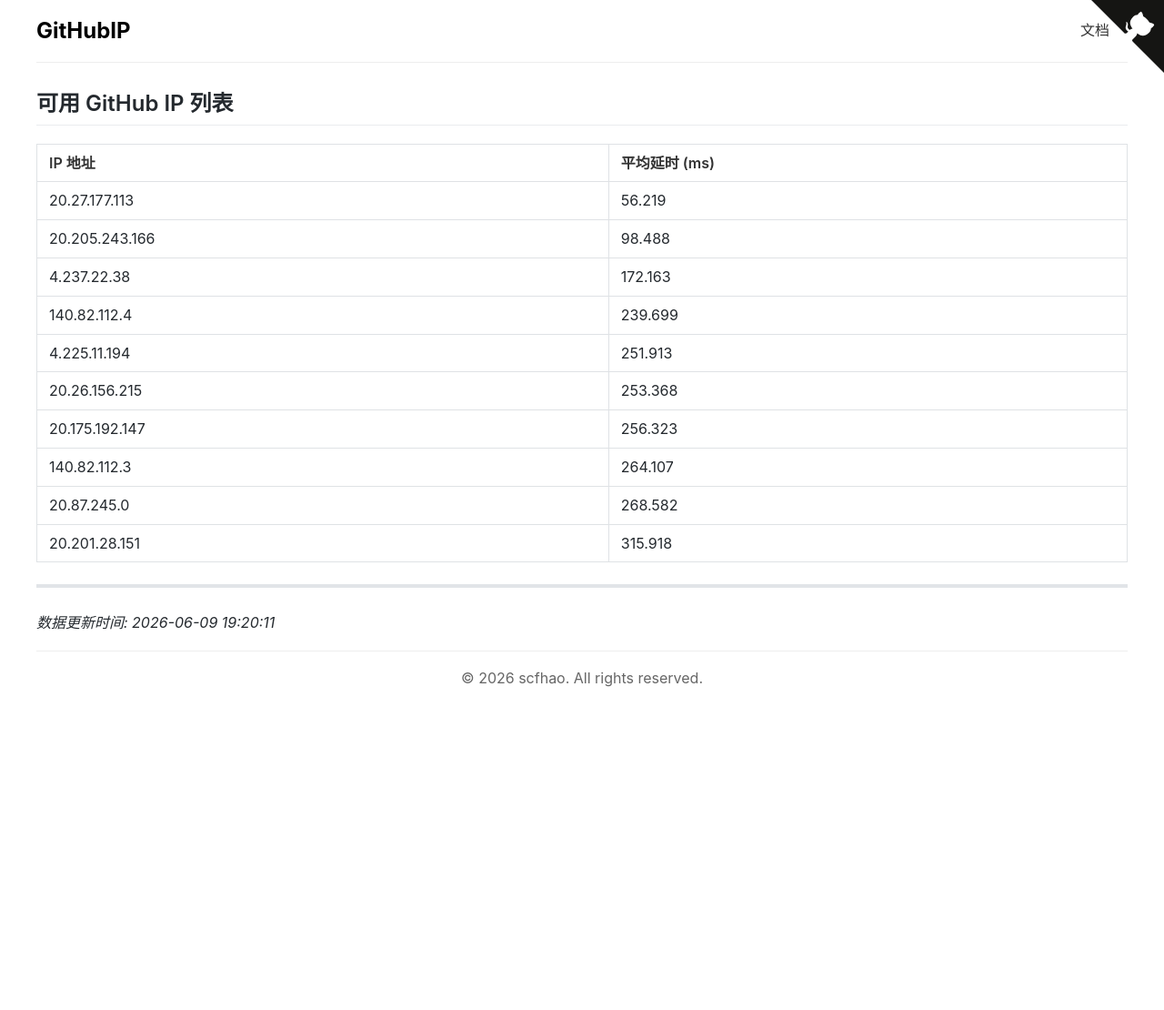
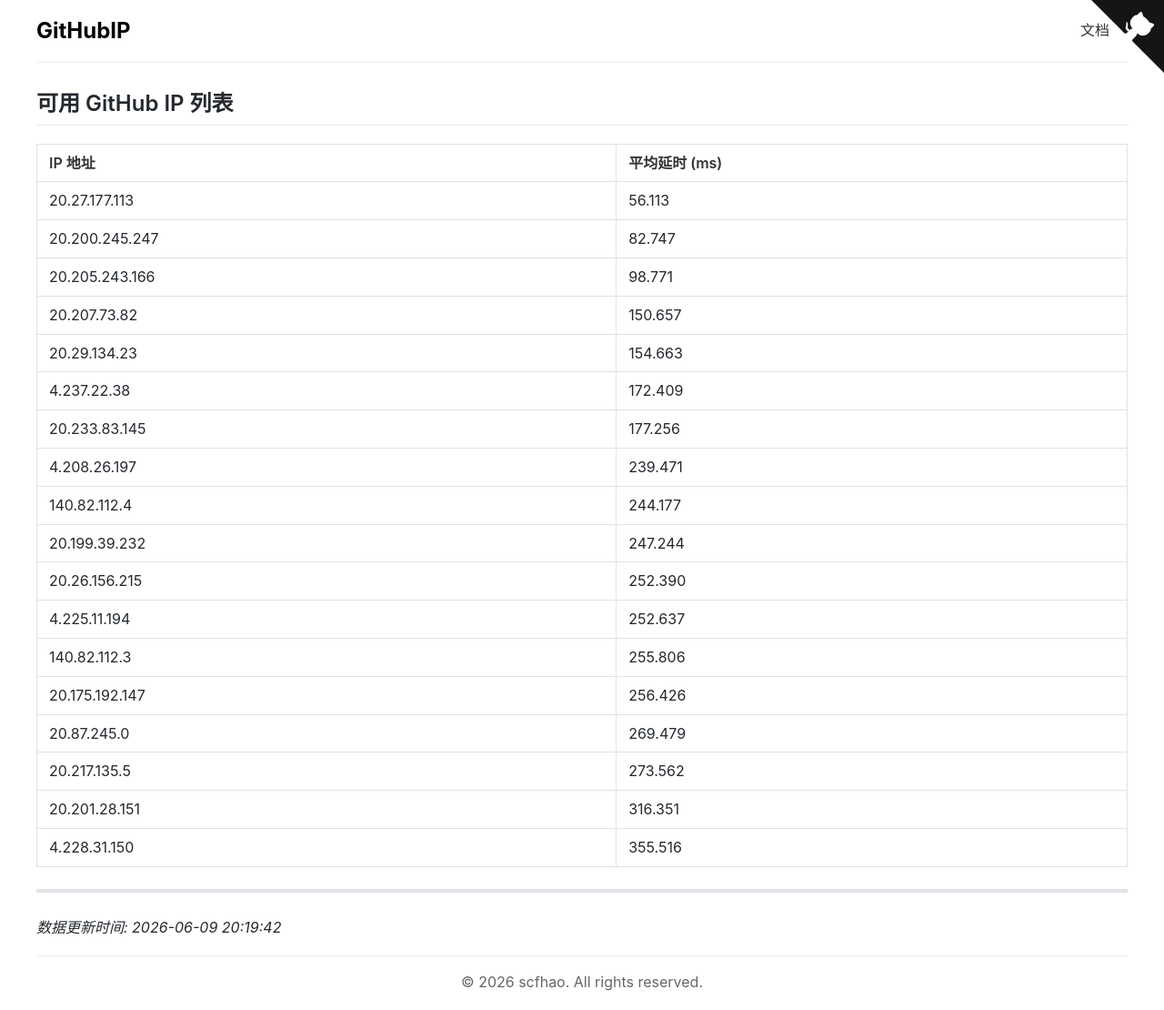
Before and after one commit to scfhao/GitHubIP, a Jekyll site: the page built from index.md, in a window 1280 px wide. Shown: the whole page at 91% size. Built offline with Jekyll 4.4.1, drawn with Linux system fonts in a browser that asks for light colours; before the commit the page ends 900 px from its top, so only the background shows below that.

Commit message:
自动脚本执行 - 2026-06-09 20:19:42

```diff
--- a/index.md
+++ b/index.md
@@ -1,24 +1,32 @@
 ---
 layout: home
 title: GitHub IP 列表
-date: 2026-06-09 19:20:11
+date: 2026-06-09 20:19:42
 ---
 
 ## 可用 GitHub IP 列表
 
 | IP 地址 | 平均延时 (ms) |
 |---------|--------------|
-| 20.27.177.113 | 56.219 |
-| 20.205.243.166 | 98.488 |
-| 4.237.22.38 | 172.163 |
-| 140.82.112.4 | 239.699 |
-| 4.225.11.194 | 251.913 |
-| 20.26.156.215 | 253.368 |
-| 20.175.192.147 | 256.323 |
-| 140.82.112.3 | 264.107 |
-| 20.87.245.0 | 268.582 |
-| 20.201.28.151 | 315.918 |
+| 20.27.177.113 | 56.113 |
+| 20.200.245.247 | 82.747 |
+| 20.205.243.166 | 98.771 |
+| 20.207.73.82 | 150.657 |
+| 20.29.134.23 | 154.663 |
+| 4.237.22.38 | 172.409 |
+| 20.233.83.145 | 177.256 |
+| 4.208.26.197 | 239.471 |
+| 140.82.112.4 | 244.177 |
+| 20.199.39.232 | 247.244 |
+| 20.26.156.215 | 252.390 |
+| 4.225.11.194 | 252.637 |
+| 140.82.112.3 | 255.806 |
+| 20.175.192.147 | 256.426 |
+| 20.87.245.0 | 269.479 |
+| 20.217.135.5 | 273.562 |
+| 20.201.28.151 | 316.351 |
+| 4.228.31.150 | 355.516 |
 
 ---
 
-*数据更新时间: 2026-06-09 19:20:11*
+*数据更新时间: 2026-06-09 20:19:42*
```
